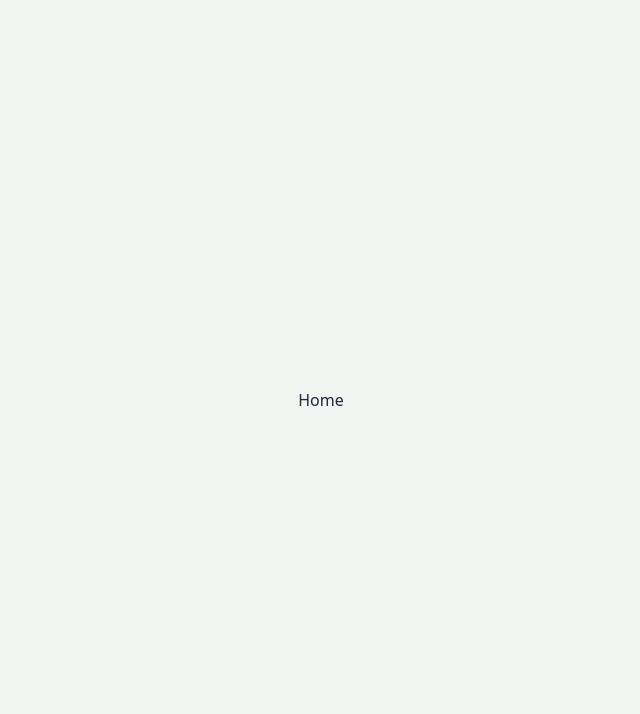
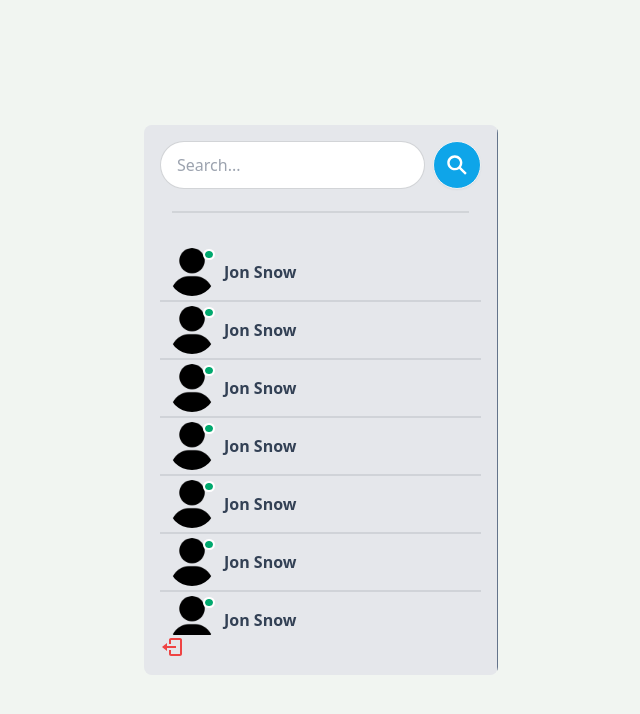
Before and after one commit to suicide-machine/Chat-Application-Tutorial, a React (Vite) app in the folder frontend/: page / in a window 1280 px wide. Shown: the top 714 px of the page, without its empty margins (319-959 px from the left). Built offline with nearby package versions, Linux system fonts and the light colour scheme.

Commit message:
Homepage Sidebar UI

```diff
--- a/frontend/package.json
+++ b/frontend/package.json
@@ -12,6 +12,7 @@
   "dependencies": {
     "react": "^18.3.1",
     "react-dom": "^18.3.1",
+    "react-icons": "^5.2.1",
     "react-router-dom": "^6.25.0"
   },
   "devDependencies": {
--- /dev/null
+++ b/frontend/src/component/sidebar/Conversation.jsx
@@ -0,0 +1,26 @@
+import React from "react"
+import userAvatar from "../../assets/user.png"
+
+const Conversation = () => {
+  return (
+    <>
+      <div className="flex gap-2 items-center hover:bg-blue-500 rounded p-2 py-1 cursor-pointer">
+        <div className="avatar online">
+          <div className="w-12 rounded-full">
+            <img src={userAvatar} alt="" />
+          </div>
+        </div>
+
+        <div className="flex flex-col flex-1">
+          <div className="flex gap-3 justify-between">
+            <p className="font-bold text-slate-700">Jon Snow</p>
+          </div>
+        </div>
+      </div>
+
+      <div className="divider my-0 py-0 h-1"></div>
+    </>
+  )
+}
+
+export default Conversation
--- /dev/null
+++ b/frontend/src/component/sidebar/Coversations.jsx
@@ -0,0 +1,18 @@
+import React from "react"
+import Conversation from "./Conversation"
+
+const Coversations = () => {
+  return (
+    <div className="py-2 flex flex-col overflow-auto">
+      <Conversation />
+      <Conversation />
+      <Conversation />
+      <Conversation />
+      <Conversation />
+      <Conversation />
+      <Conversation />
+    </div>
+  )
+}
+
+export default Coversations
--- /dev/null
+++ b/frontend/src/component/sidebar/LogoutButton.jsx
@@ -0,0 +1,12 @@
+import React from "react"
+import { BiLogOut } from "react-icons/bi"
+
+const LogoutButton = () => {
+  return (
+    <div className="mt-auto">
+      <BiLogOut className="w-6 h-6 text-red-500 cursor-pointer" />
+    </div>
+  )
+}
+
+export default LogoutButton
--- /dev/null
+++ b/frontend/src/component/sidebar/SearchInput.jsx
@@ -0,0 +1,20 @@
+import React from "react"
+import { IoSearchSharp } from "react-icons/io5"
+
+const SearchInput = () => {
+  return (
+    <form className="flex items-center gap-2">
+      <input
+        type="text"
+        placeholder="Search..."
+        className="input input-bordered rounded-full"
+      />
+
+      <button type="submit" className="btn btn-circle bg-sky-500 text-white">
+        <IoSearchSharp className="w-6 h-6 outline-none" />
+      </button>
+    </form>
+  )
+}
+
+export default SearchInput
--- /dev/null
+++ b/frontend/src/component/sidebar/Sidebar.jsx
@@ -0,0 +1,19 @@
+import React from "react"
+import SearchInput from "./SearchInput"
+import Coversations from "./Coversations"
+import LogoutButton from "./LogoutButton"
+
+const Sidebar = () => {
+  return (
+    <div className="border-r border-slate-500 p-4 flex flex-col ">
+      <SearchInput />
+      <div className="divider px-3"></div>
+
+      <Coversations />
+
+      <LogoutButton />
+    </div>
+  )
+}
+
+export default Sidebar
--- a/frontend/src/pages/Home.jsx
+++ b/frontend/src/pages/Home.jsx
@@ -1,7 +1,12 @@
 import React from "react"
+import Sidebar from "../component/sidebar/Sidebar"
 
 const Home = () => {
-  return <div>Home</div>
+  return (
+    <div className="flex sm:h-[450px] md:h-[550px] rounded-lg overflow-hidden bg-gray-200">
+      <Sidebar />
+    </div>
+  )
 }
 
 export default Home
```
Also changed, not shown: frontend/src/assets/user.png (added), 1 other file (tests, documents, lock files or other folders).
